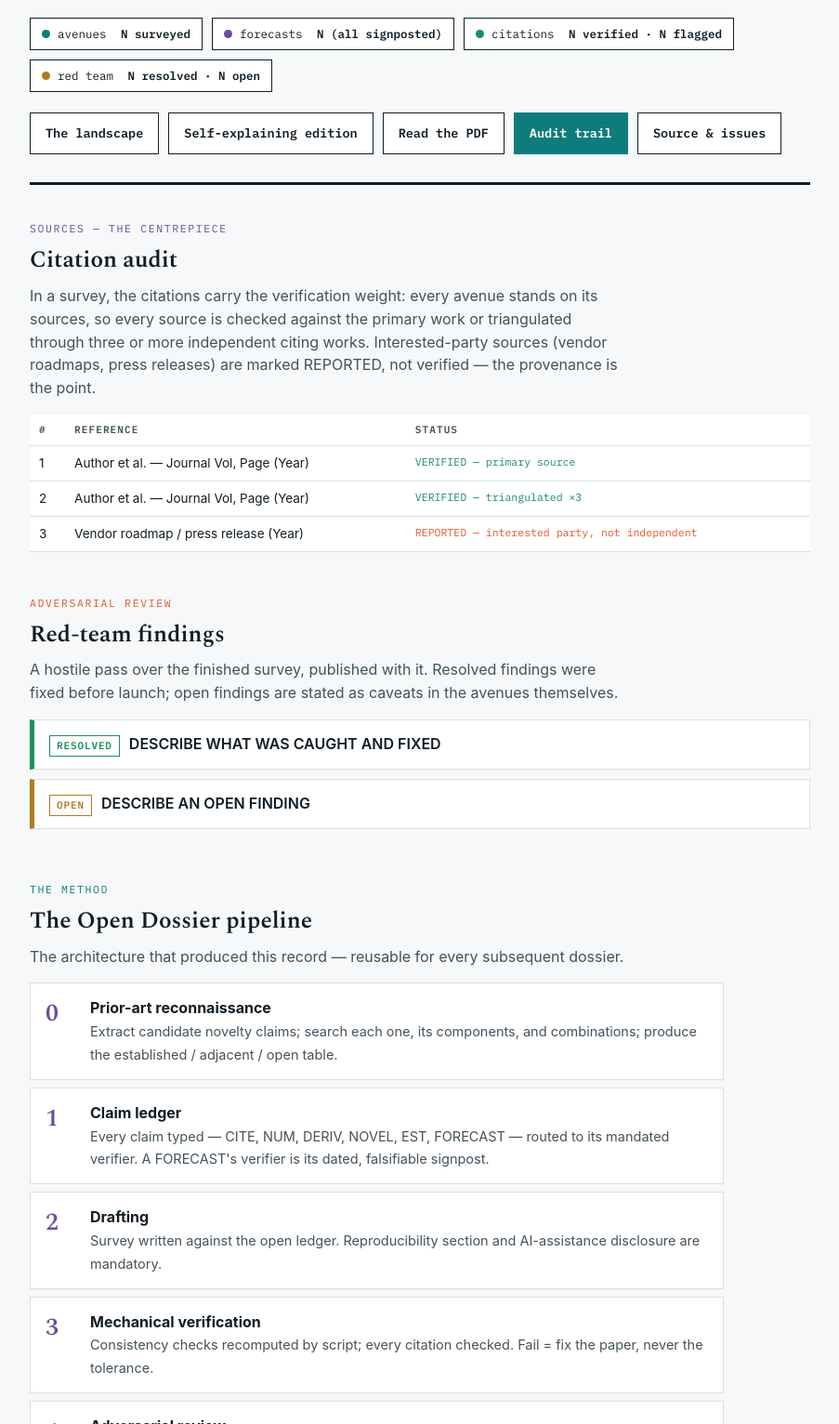
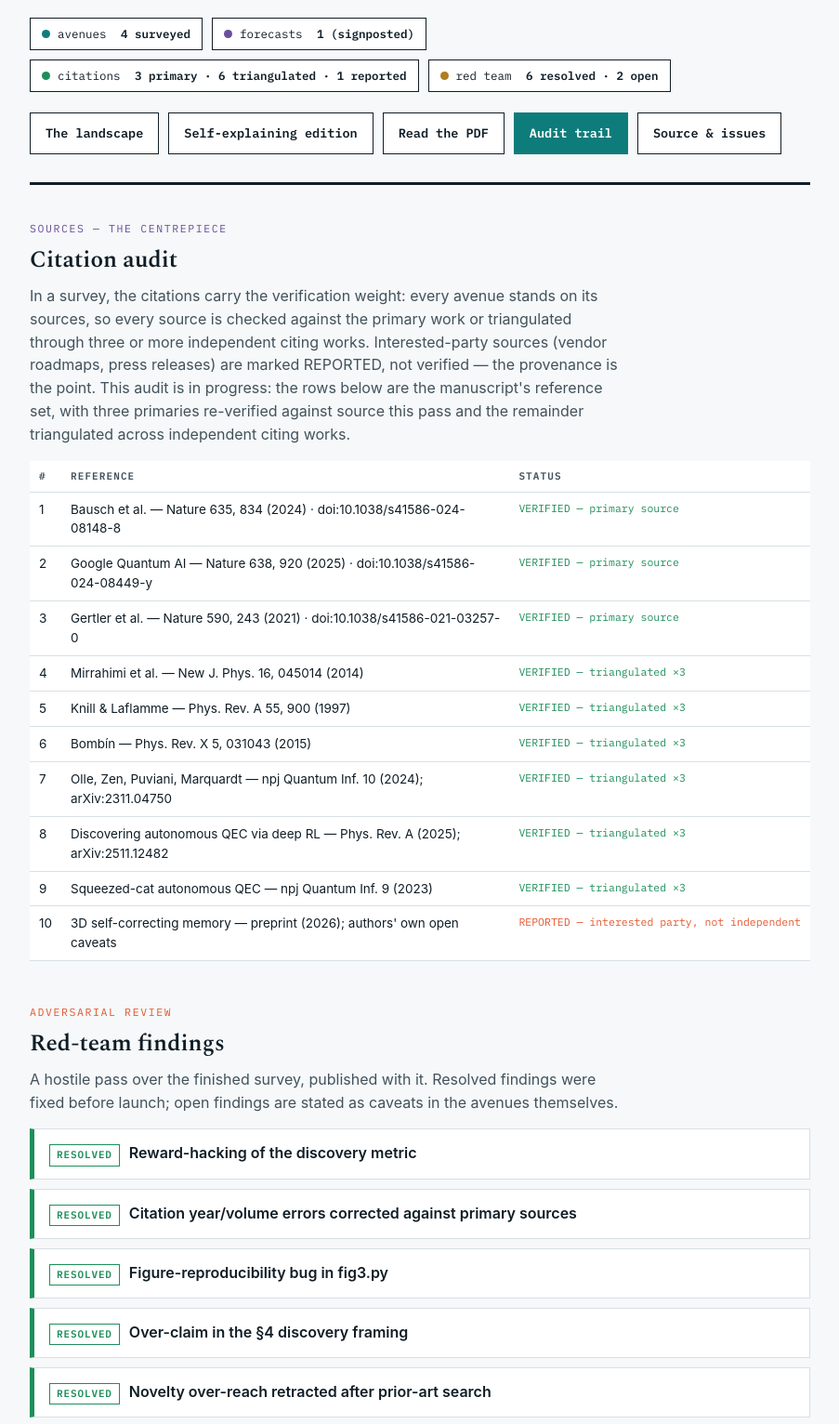
Before and after one commit to m4gr4th34/dossier-QC-Accelerate, a plain HTML site: page dossier.html in a window 1280 px wide. Shown: the part 212-1744 px from the top of the page at 93% size, without its empty margins (188-1091 px from the left). Drawn offline with nearby package versions, Linux system fonts and the light colour scheme.

Commit message:
Author dossier.html audit trail: real citation audit + red-team findings
- Status chips -> real counts (4 avenues; 1 forecast signposted; citations
  3 primary · 6 triangulated · 1 reported; red team 6 resolved · 2 open).
- Citation audit: 10 real references with V/T/R status (the manuscript's
  reference set; three primaries re-verified against source this pass,
  remainder triangulated across independent citing works).
- Red-team findings: 8 real findings (6 RESOLVED + 2 OPEN) replacing the
  template examples.
- Lede notes the audit is in progress.

Survey-shaped audit page is now real content; only the release-coupled
provenance/manuscript DOI sentinels remain (Bucket A).

```diff
--- a/dossier.html
+++ b/dossier.html
@@ -85,10 +85,10 @@
   <h1>Audit Trail — Accelerating Quantum Computing</h1>
   <div class="byline">Irfan Ali-Khan · companion verification record</div>
   <div class="statusbar">
-    <span class="chip"><span class="dot t"></span>avenues&nbsp;<b>N surveyed</b></span>
-    <span class="chip"><span class="dot v"></span>forecasts&nbsp;<b>N (all signposted)</b></span>
-    <span class="chip"><span class="dot g"></span>citations&nbsp;<b>N verified · N flagged</b></span>
-    <span class="chip"><span class="dot o"></span>red team&nbsp;<b>N resolved · N open</b></span>
+    <span class="chip"><span class="dot t"></span>avenues&nbsp;<b>4 surveyed</b></span>
+    <span class="chip"><span class="dot v"></span>forecasts&nbsp;<b>1 (signposted)</b></span>
+    <span class="chip"><span class="dot g"></span>citations&nbsp;<b>3 primary · 6 triangulated · 1 reported</b></span>
+    <span class="chip"><span class="dot o"></span>red team&nbsp;<b>6 resolved · 2 open</b></span>
   </div>
   <div class="cta">
     <a class="btn" href="index.html">The landscape</a>
@@ -109,7 +109,7 @@
 <section>
   <div class="kicker violet">SOURCES — THE CENTREPIECE</div>
   <h2>Citation audit</h2>
-  <p class="lede">In a survey, the citations carry the verification weight: every avenue stands on its sources, so every source is checked against the primary work or triangulated through three or more independent citing works. Interested-party sources (vendor roadmaps, press releases) are marked REPORTED, not verified — the provenance is the point.</p>
+  <p class="lede">In a survey, the citations carry the verification weight: every avenue stands on its sources, so every source is checked against the primary work or triangulated through three or more independent citing works. Interested-party sources (vendor roadmaps, press releases) are marked REPORTED, not verified — the provenance is the point. This audit is in progress: the rows below are the manuscript's reference set, with three primaries re-verified against source this pass and the remainder triangulated across independent citing works.</p>
   <table>
     <thead><tr><th>#</th><th>Reference</th><th>Status</th></tr></thead>
     <tbody id="cites"></tbody>
@@ -121,16 +121,44 @@
   <h2>Red-team findings</h2>
   <p class="lede">A hostile pass over the finished survey, published with it. Resolved findings were fixed before launch; open findings are stated as caveats in the avenues themselves.</p>
 
-  <!-- RESOLVED FINDING EXAMPLE -->
   <details class="finding resolved">
-    <summary><span class="tag res">RESOLVED</span>DESCRIBE WHAT WAS CAUGHT AND FIXED</summary>
-    <div class="body">What was wrong, how it was found, what was corrected. The catch is the point — this is armor, not embarrassment. (For a survey, common catches: an avenue mislabeled ESTABLISHED on an interested-party source; a forecast missing its signpost; a REPORTED item stated without its mundane explanation.)</div>
+    <summary><span class="tag res">RESOLVED</span>Reward-hacking of the discovery metric</summary>
+    <div class="body">A blank search "improved" the bit-flip score by tilting the dissipator so single-photon loss drained one logical state into the other — the qubit was collapsing, not protecting. Caught by adding convergence and balance guards to the metric; kept as open challenge C10 rather than hidden.</div>
   </details>
 
-  <!-- OPEN FINDING EXAMPLE -->
+  <details class="finding resolved">
+    <summary><span class="tag res">RESOLVED</span>Citation year/volume errors corrected against primary sources</summary>
+    <div class="body">Three references carried wrong values: AlphaQubit (Nature 634 → 635), the below-threshold result (2024 → 2025, vol. 638), and Gertler et al. (2020 → 2021, vol. 590). Caught by re-verifying each against the primary source before finalizing the manuscript; corrected.</div>
+  </details>
+
+  <details class="finding resolved">
+    <summary><span class="tag res">RESOLVED</span>Figure-reproducibility bug in fig3.py</summary>
+    <div class="body">The reward-hacking figure's script hard-coded a sandbox output path and aborted before its in-tree save, so an external reader could not reproduce it. Caught by running the figures from a clean checkout; fixed to resolve the output directory from __file__ so it reproduces from any working directory.</div>
+  </details>
+
+  <details class="finding resolved">
+    <summary><span class="tag res">RESOLVED</span>Over-claim in the §4 discovery framing</summary>
+    <div class="body">A draft asserted the search "recovers the cat as the best code in its family" — implying autonomous discovery. Scoped down to "validates the measurement, not a discovery," and the gap-only metric was shown insufficient on its own.</div>
+  </details>
+
+  <details class="finding resolved">
+    <summary><span class="tag res">RESOLVED</span>Novelty over-reach retracted after prior-art search</summary>
+    <div class="body">Prior-art reconnaissance established that "fault tolerance as a phase of matter" and Knill–Laflamme-objective code search are both prior art. The dossier now claims no novel physics (ledger C03); its contribution is the reproducible, honestly-negative synthesis.</div>
+  </details>
+
+  <details class="finding resolved">
+    <summary><span class="tag res">RESOLVED</span>Ledger/paper desynchronization</summary>
+    <div class="body">The paper referenced ledger IDs (C08, C10, C11, C12) that did not yet exist in claim_ledger.csv — it still held the four template placeholder rows. Caught during a release-prep pass; the ledger was authored to match every ID the editions reference.</div>
+  </details>
+
   <details class="finding">
-    <summary><span class="tag open">OPEN</span>DESCRIBE AN OPEN FINDING</summary>
-    <div class="body">What the risk is, why it's open, what would close it. If the author has made a deliberate choice to leave it open (per-claim waiver), state that here.</div>
+    <summary><span class="tag open">OPEN</span>Autonomous discovery is unverified (C10 / C04)</summary>
+    <div class="body">Whether an automated search can discover a loss-correcting code unaided — rather than reproduce the known cat — is unproven. Posted as an open challenge with a dated signpost (C04: a reproduced result beyond the cat family by 2031).</div>
+  </details>
+
+  <details class="finding">
+    <summary><span class="tag open">OPEN</span>Approximate-code caveats not yet bounded in-repo</summary>
+    <div class="body">The Knill–Laflamme correctability of the four-component cat is exact only in the large-α limit; at small cat size the coherent-state lobes overlap. This is stated honestly in the text but not yet quantified with an explicit error bound in the repository.</div>
   </details>
 
   <!-- Add more findings as needed. Use class="finding resolved" for fixed ones. -->
@@ -175,10 +203,16 @@
 //               not independently reproduced — provenance, not a pass)
 // ---------------------------------------------------------------
 const cites = [
-  ["REF1", "Author et al. — Journal Vol, Page (Year)", "V"],
-  ["REF2", "Author et al. — Journal Vol, Page (Year)", "T"],
-  ["REF5", "Vendor roadmap / press release (Year)", "R"],
-  // add all your references here
+  ["AQ",     "Bausch et al. — Nature 635, 834 (2024) · doi:10.1038/s41586-024-08148-8", "V"],
+  ["BT",     "Google Quantum AI — Nature 638, 920 (2025) · doi:10.1038/s41586-024-08449-y", "V"],
+  ["AQEC",   "Gertler et al. — Nature 590, 243 (2021) · doi:10.1038/s41586-021-03257-0", "V"],
+  ["MIR",    "Mirrahimi et al. — New J. Phys. 16, 045014 (2014)", "T"],
+  ["KL",     "Knill & Laflamme — Phys. Rev. A 55, 900 (1997)", "T"],
+  ["BOMBIN", "Bombín — Phys. Rev. X 5, 031043 (2015)", "T"],
+  ["RLQEC",  "Olle, Zen, Puviani, Marquardt — npj Quantum Inf. 10 (2024); arXiv:2311.04750", "T"],
+  ["RLBOS",  "Discovering autonomous QEC via deep RL — Phys. Rev. A (2025); arXiv:2511.12482", "T"],
+  ["SC",     "Squeezed-cat autonomous QEC — npj Quantum Inf. 9 (2023)", "T"],
+  ["SCM",    "3D self-correcting memory — preprint (2026); authors' own open caveats", "R"],
 ];
 const lab = {
   V: ["VERIFIED — primary source", "v"],
```
